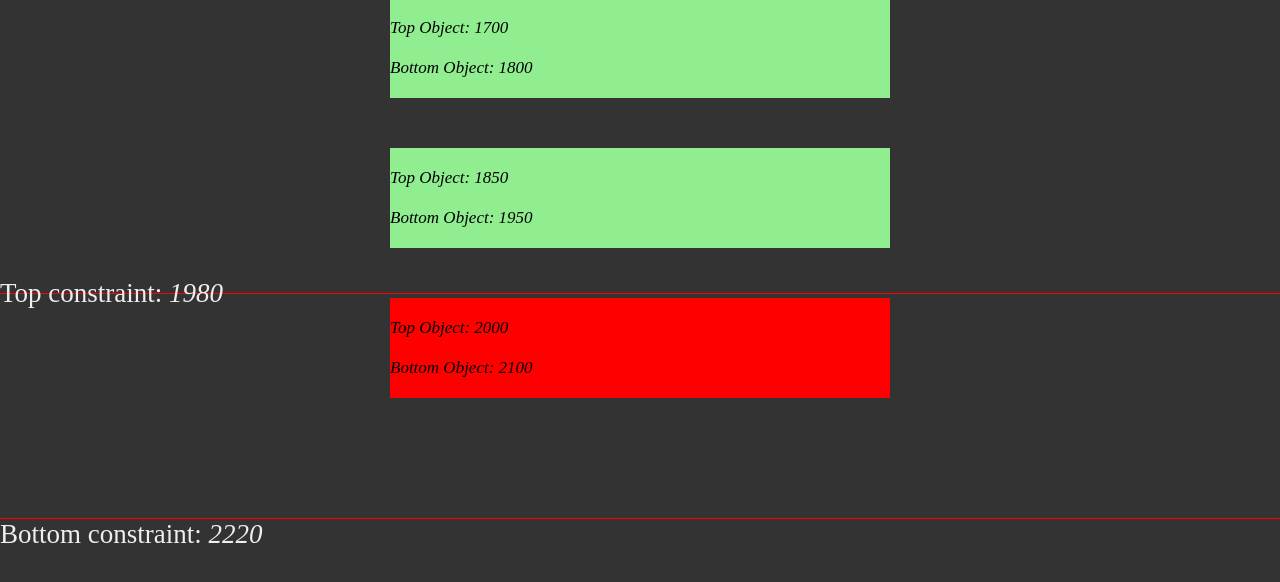
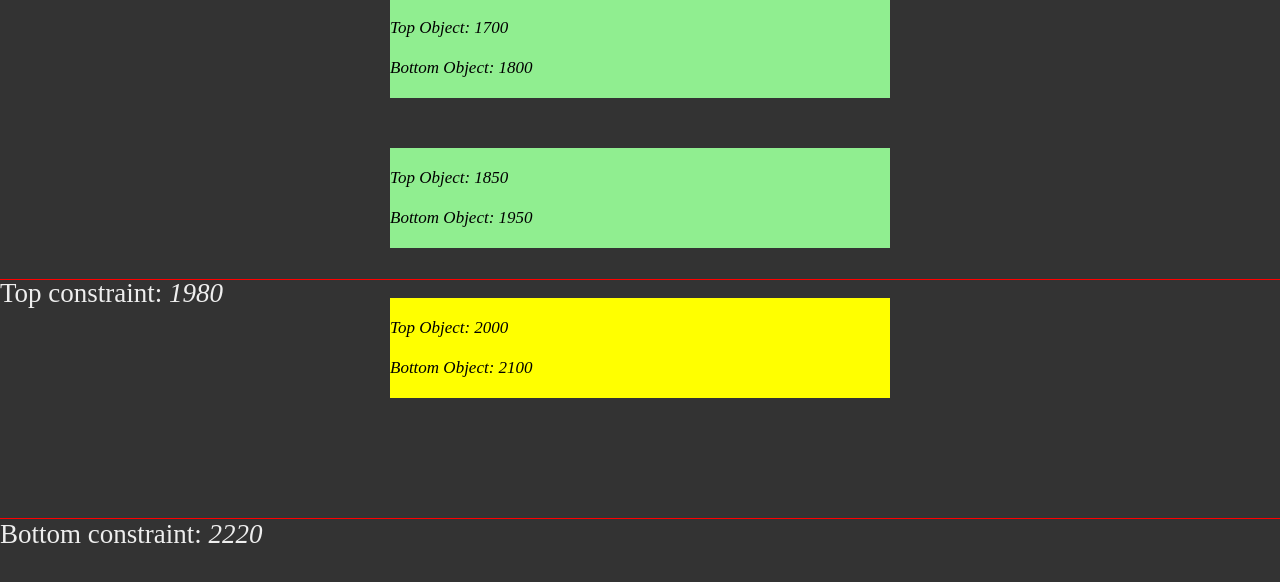
Before and after one commit to flisterz/viewport-scoll, a plain HTML site: page index.html in a window 1280 px wide. Shown: the part 1702-2284 px from the top of the page. Drawn offline with nearby package versions, Linux system fonts and the light colour scheme.

Commit message:
update CSS

```diff
--- a/style.css
+++ b/style.css
@@ -23,7 +23,7 @@ body{
     height: 100px;
     width: 500px;
     background-color:lightgreen;
-        transition: all 0.5s linear;
+    transition: all 0.5s linear;
 
 }
 .hideme.small{
@@ -36,14 +36,14 @@ body{
 }
 
 .passing{
-        background: red;
+    background: yellow;
+    transition: all 0.3s linear;
+}
 
-	transition: all 0.3s linear;
-}
 #ta{
     position:absolute;
     width:100%;
-    height:15px;
+    height:1px;
     border-bottom:1px solid red;
     color:#eee;
     font-size: 27px;
@@ -51,7 +51,7 @@ body{
 #ba{
     position:absolute;
     width:100%;
-    height:15px;
+    height:1px;
     border-top:1px solid red;
     color:#eee;
     font-size: 27px;
```
